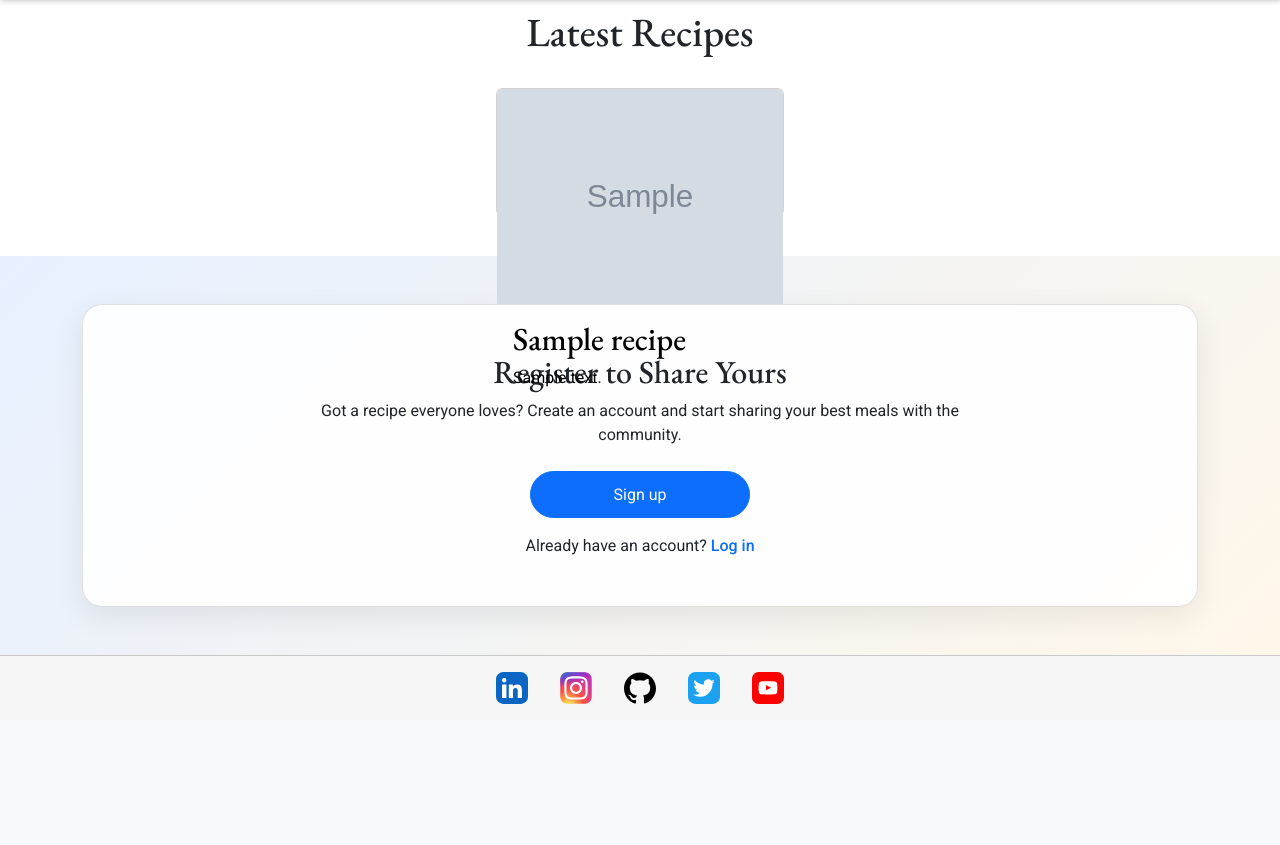
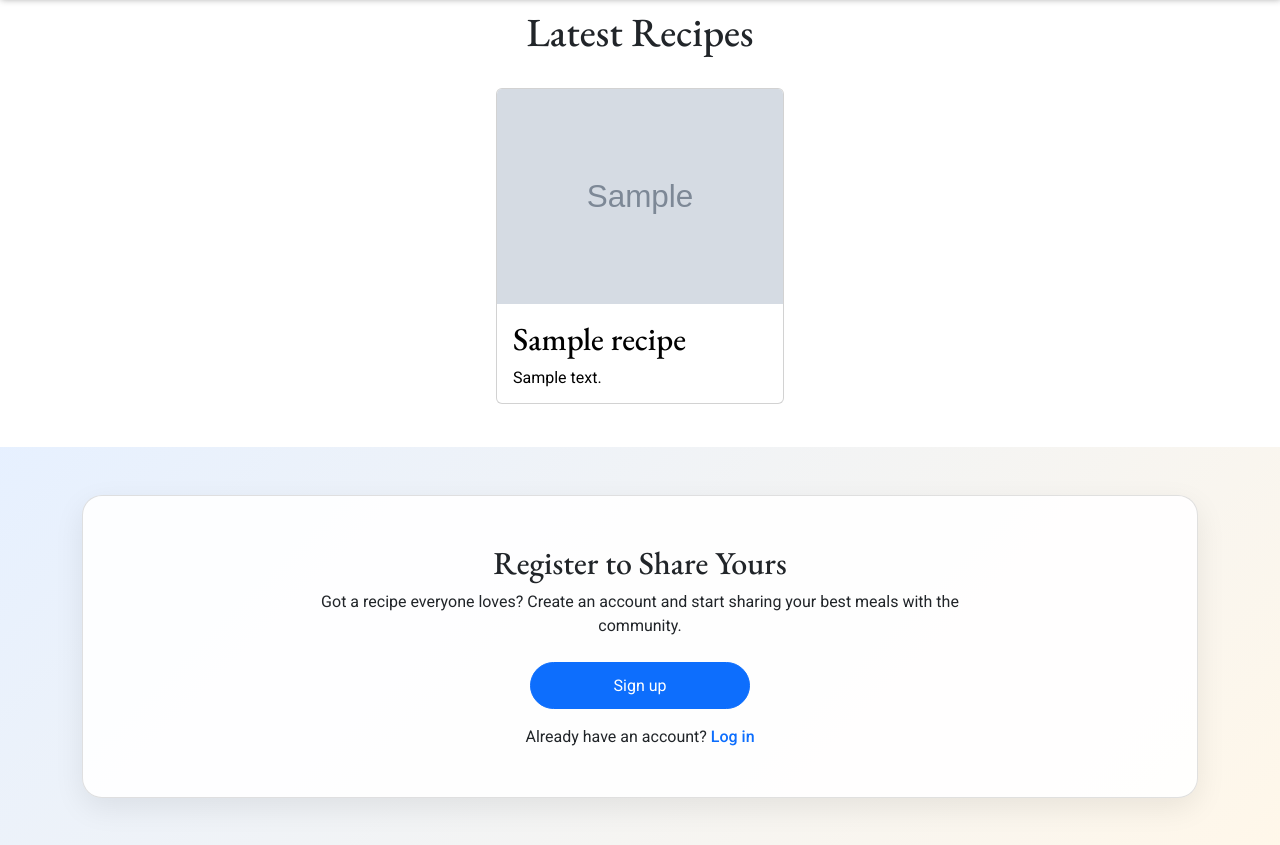
Before and after one commit to iyeme-dev/recipe-blog, a Django app: page /recipes/ in a window 1280 px wide. Shown: the part 101-946 px from the top of the page. Before the commit the page ends 805 px from the top, so only its background shows below. Run offline with Django 5.2, Linux system fonts and the light colour scheme; tables that the repository leaves empty hold one stand-in row (values such as "Sample post"); grey boxes marked "Sample" are stand-in pictures; some libraries are stand-ins or nearby versions.

Commit message:
update css

```diff
--- a/static/css/base.css
+++ b/static/css/base.css
@@ -125,7 +125,7 @@ img.logo {
 
 /* Recipes */
 .card {
-    height: 8rem;
+    height: 90%;
     margin-top: 1rem;
 }
 
```
